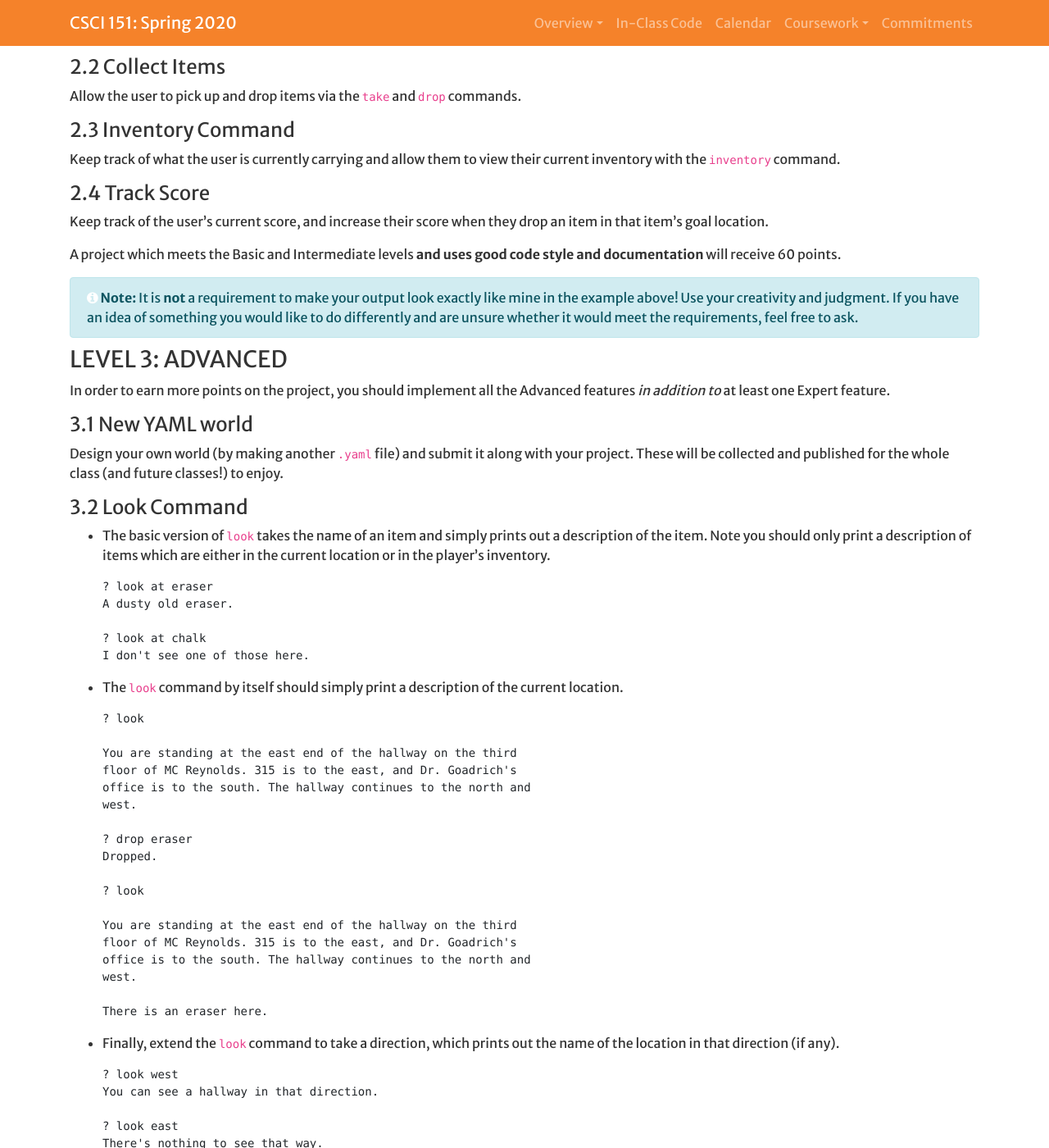
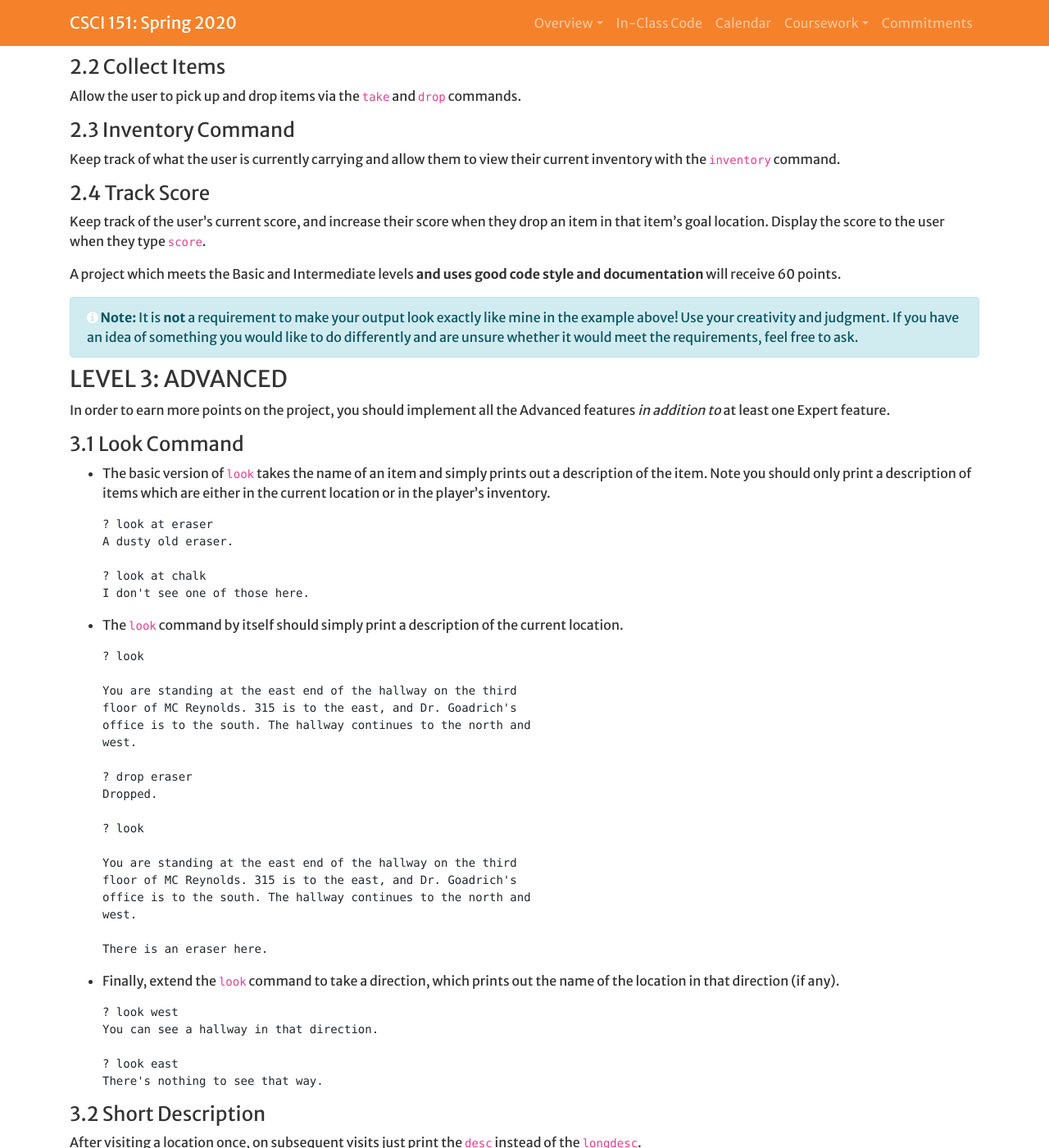
Before and after one commit to Hendrix-CS/csci151, a Jekyll site: the page built from projects/adventure.md, in a window 1280 px wide and 1400 px high, scrolled down 6215 px. Shown: the whole window at 82% size. Built offline with Jekyll 4.4.1, drawn with Linux system fonts in a browser that asks for light colours; a script that is not in the unit is left out; our own code applies the rules of GitHub Pages for plain Markdown files; some of the changed text lies outside the part shown.

Commit message:
Updates for the projects

```diff
--- a/projects/adventure.md
+++ b/projects/adventure.md
@@ -143,7 +143,7 @@
 -   Dictionaries and lists can be nested using indentation.
 
 Entries in the file are separated by three hyphens `---`. Let's look at
-a single entry from `Hendrix.yaml` as an example.
+a single entry from `Hendrix.yml` as an example.
 
     type: location
     id: MC317
@@ -202,7 +202,7 @@
     (`HashMap`) mapping `id`s to locations!)
 
 -   The `name` is a short name for the location. Unlike the `id`, it
-    does not have to be unique (for example, in `Hendrix.yaml` there are
+    does not have to be unique (for example, in `Hendrix.yml` there are
     multiple locations which are all named `Hallway`).
 
 -   The `desc` is a short (one-line) description of the location which
@@ -302,7 +302,7 @@
     what to do with.
 
 `AdventureDemo.java` provides an example of how to use SnakeYAML to
-parse a `.yaml` file, and how to extract information from its output. It
+parse a `.yml` file, and how to extract information from its output. It
 also demonstrates how to read user input and parse it using the provided
 `Command` class. Feel free to use `AdventureDemo.java` as the basis for
 your own implementation.
@@ -373,7 +373,8 @@
 #### 2.4 Track Score
 
 Keep track of the user's current score, and increase their score
-when they drop an item in that item's goal location.
+when they drop an item in that item's goal location. Display the score
+to the user when they type `score`.
 
 A project which meets the Basic and Intermediate levels **and uses good
 code style and documentation** will receive 60 points.
@@ -388,13 +389,7 @@
 In order to earn more points on the project, you should implement all the Advanced
 features *in addition to* at least one Expert feature.
 
-#### 3.1 New YAML world
-
-Design your own world (by making another `.yaml` file) and submit it
-along with your project. These will be collected and published for
-the whole class (and future classes!) to enjoy.
-
-#### 3.2 Look Command
+#### 3.1 Look Command
 
 -   The basic version of `look` takes the name of an item and simply prints
     out a description of the item. Note you should only print a
@@ -528,9 +523,15 @@
         Available directions:
           north south east west northeast northwest southeast southwest up down in out
 
+#### 3.6 New YAML world
+
+Design your own world (by making another `.yml` file) and submit it
+along with your project. These will be collected and published for
+the whole class (and future classes!) to enjoy.
+
 ### LEVEL 4: EXPERT
 
-Most Expert extensions will require you to extend the `.yaml` file format
+Most Expert extensions will require you to extend the `.yml` file format
 with additional keys or entry types. Fortunately, that is as easy as
 simply adding them, and then looking for the new key or entry type in
 your engine. For example, suppose you wanted to add a `weight` key to
@@ -543,7 +544,7 @@
 
 In this example, I chose to use a default weight of 5 if the value `w`
 is `null` (meaning the key `weight` was not found). This means my engine
-will still be compatible with `.yaml` files that do not specify a
+will still be compatible with `.yml` files that do not specify a
 `weight` key for items; it will simply use a default weight.
 
 Here are some ideas for other ways you could extend your engine and the
@@ -624,7 +625,7 @@
 |Criteria|Score|
 ||----|:---:|
 | BASIC ||
-| Reads the provided world description file Hendrix.yaml, and loads the information into appropriate objects.  | **10**   |
+| Reads the provided world description file Hendrix.yml, and loads the information into appropriate objects.  | **10**   |
 | Keeps track of the player's current location, and prints out a description of the location.  |  **10**    |
 | Allows the user to move around via the go command.  | **10**     |
 | INTERMEDIATE ||
@@ -633,7 +634,6 @@
 | Users can view their current inventory | **10** |
 | Keep track of the current score | **5** |
 | ADVANCED ||
-| Includes a student-designed YAML file   |**10**      |
 | A look command takes the name of an item (either in the current location or in the player's inventory) and prints out a description of the item. |  **5**       |
 | By itself, the look command prints a description of the current location.   |   **5**     |
 | Given a direction, the look command prints out the name of the location in that direction.  |   **5**       |
```
Also changed, not shown: other parts of projects/adventure.md (+5 -4 lines), projects/final-project.md (+5 -5 lines), 1 other file.
